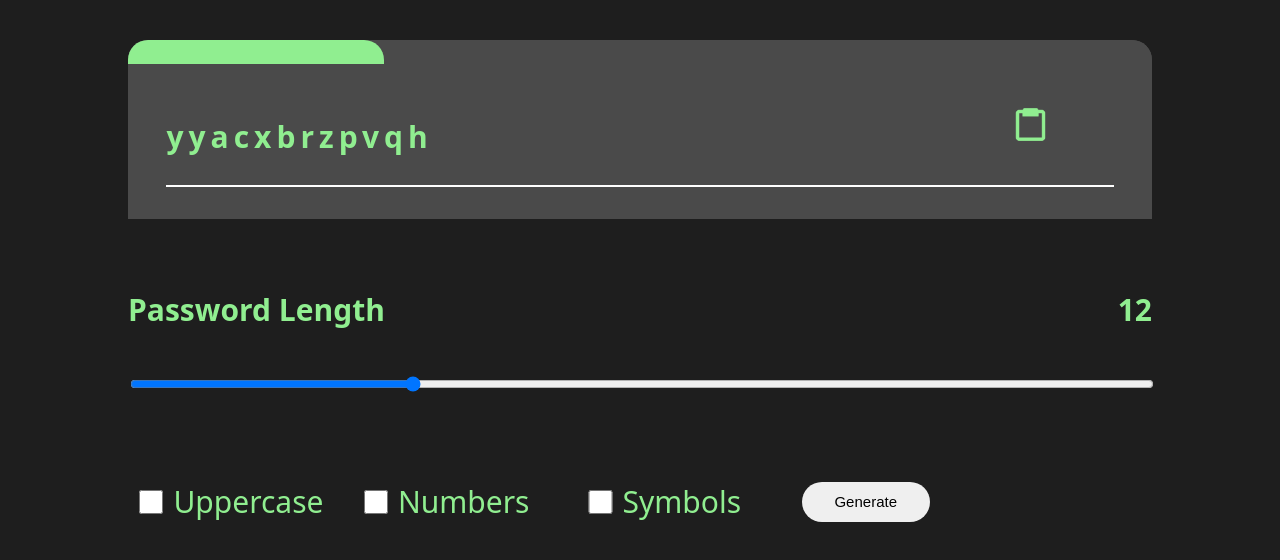
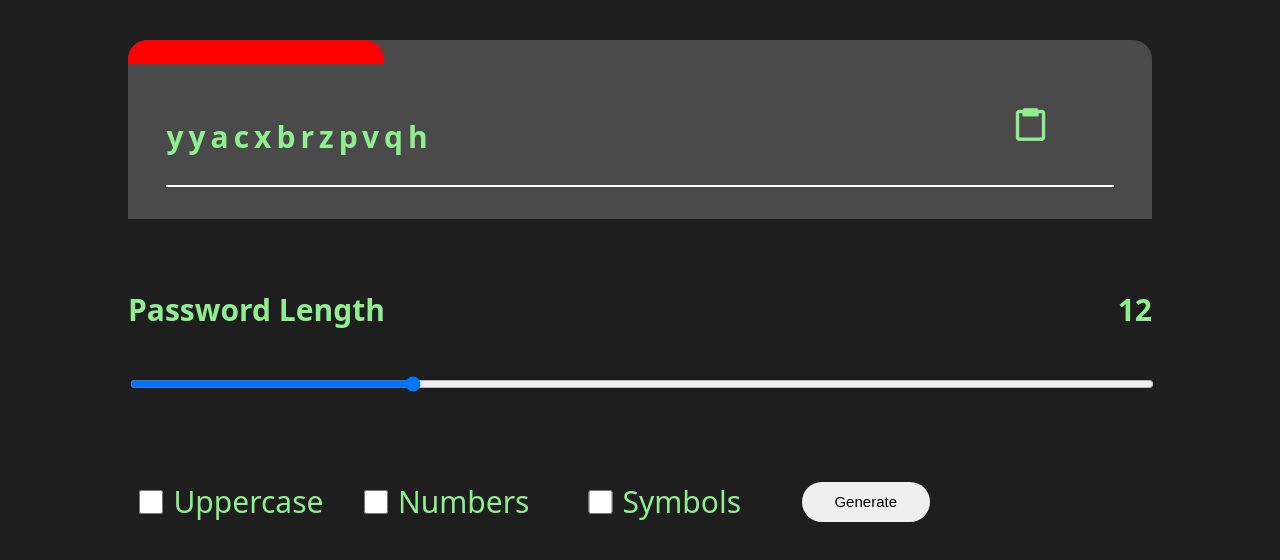
Before and after one commit to jegirhiny/password-generator, a React (Create React App) app: page / in a window 1280 px wide. Shown: the top 560 px of the page. Built offline with nearby package versions, Linux system fonts and the light colour scheme.

Commit message:
progress bar changes color based on strength

```diff
--- a/src/components/password-strength/password-strength.component.jsx
+++ b/src/components/password-strength/password-strength.component.jsx
@@ -2,9 +2,11 @@ import { getStrength } from "../../static/PasswordUtils";
 import "./password-strength.styles.css";
 
 const PasswordStrength = ({ password }) => {
+    const { strength, color } = getStrength(password);
+
     return (
         <div className="strength-wrapper">
-            <div className="strength" style={{width: `${getStrength(password)}vw`}}></div>
+            <div className="strength" style={{width: `${strength}vw`, backgroundColor: `#${color}`}}></div>
         </div>
     );
 }
--- a/src/components/password-strength/password-strength.styles.css
+++ b/src/components/password-strength/password-strength.styles.css
@@ -9,6 +9,5 @@
 .strength {
     height: inherit;
     border-radius: inherit;
-    background-color: #90ee90;
     transition: width 500ms ease-in-out;
 }
--- a/src/static/PasswordUtils.js
+++ b/src/static/PasswordUtils.js
@@ -44,7 +44,19 @@ export function getStrength(password) {
     strength += Math.min(1, (length - 12) / (maxPasswordLength - 12)) * (maxStrength - 10) + 20;
     strength = Math.min(strength, maxStrength);
 
-    return strength;
+    return { strength: strength, color: getColor(strength) };
+}
+
+function getColor(strength) {
+    let color = '90ee90';
+
+    if(strength < 30) {
+        color = 'ff0000';
+    } else if(strength < 60) {
+        color = 'ffa500'
+    }
+
+    return color;
 }
 
 function hasSelected(password, hasUppercase, hasNumbers, hasSymbols) {
```
